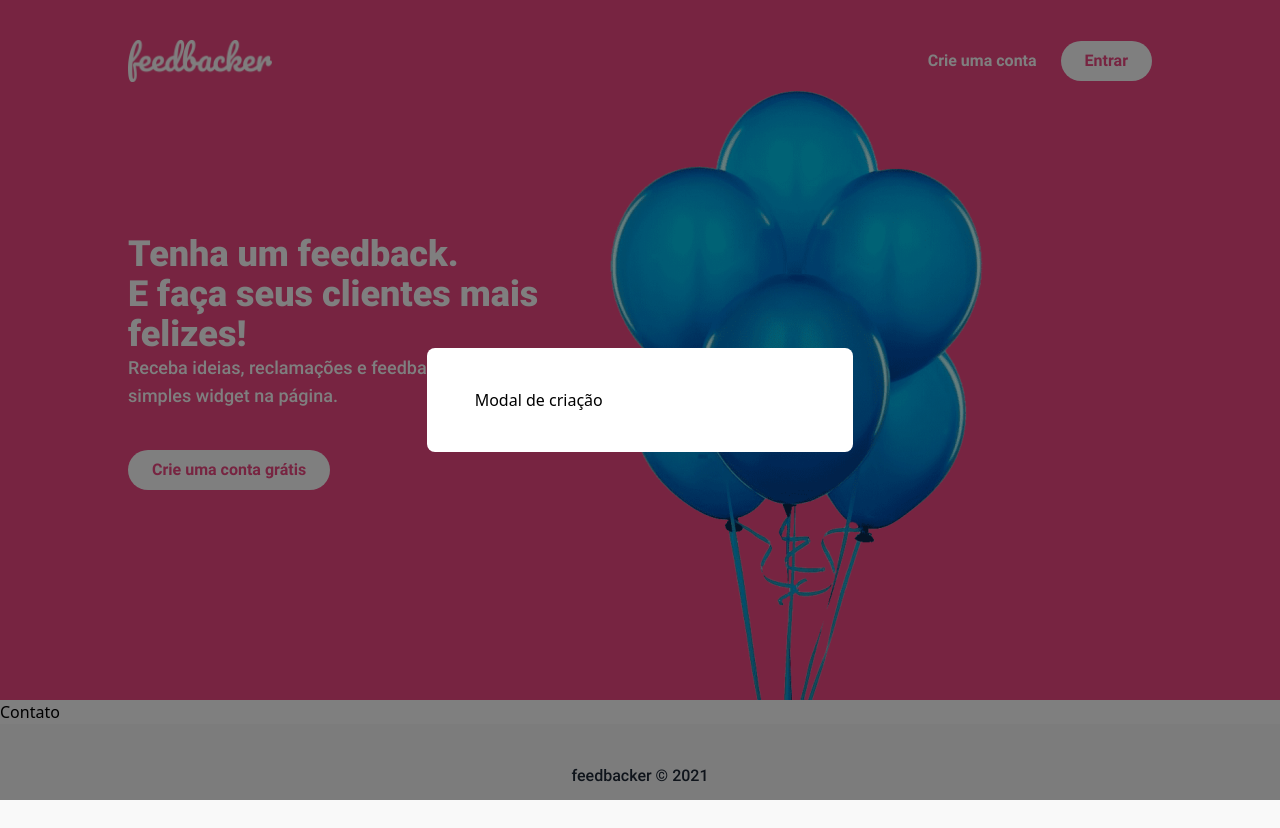
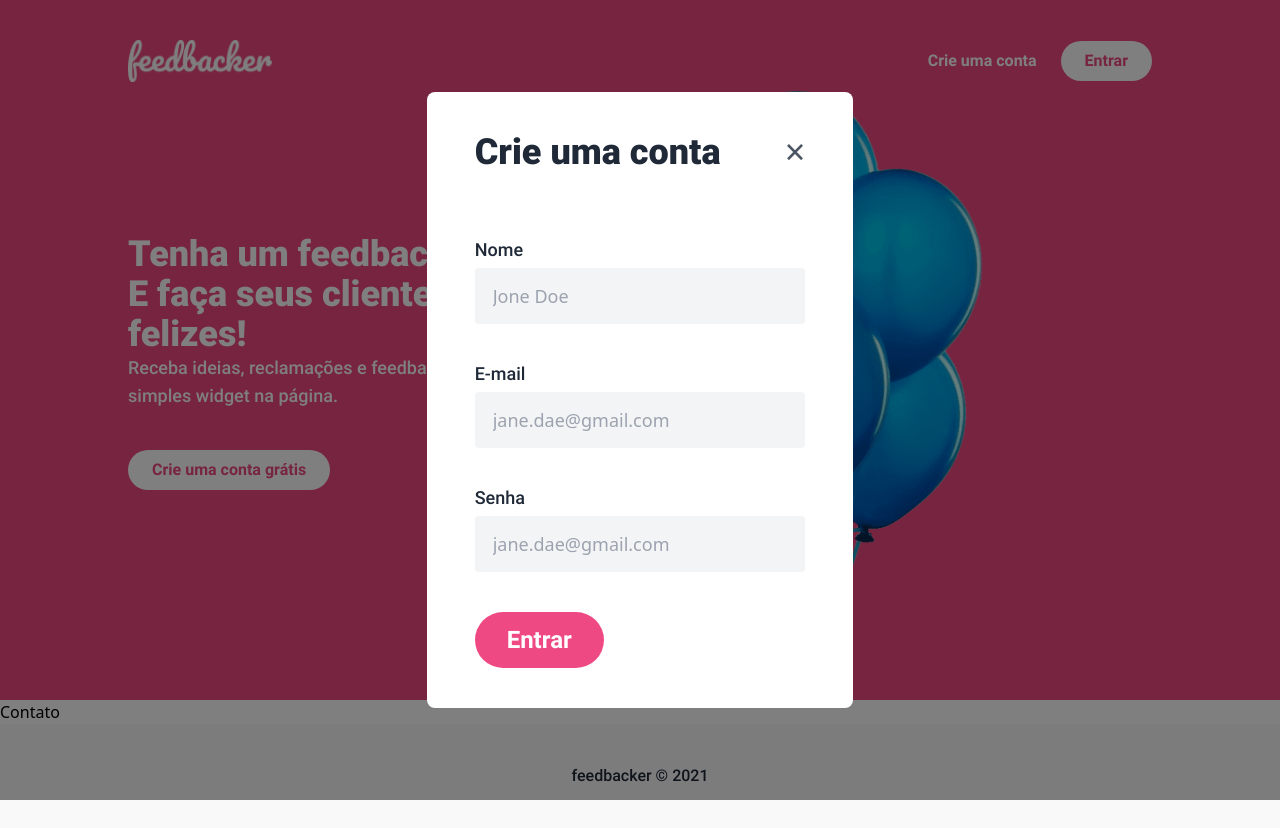
Before and after one commit to LuisSempre/feedbacker, a Vue app: page / in a window 1280 px wide. Both pictures are taken after a click on the button "Crie uma conta". Built offline with nearby package versions, Linux system fonts and the light colour scheme.

Commit message:
Create Modal Cadastro

```diff
--- a/src/components/Icon/Loading.vue
+++ b/src/components/Icon/Loading.vue
@@ -1,10 +1,8 @@
 <template>
-  <svg
-    :width="size"
-    :height="size" viewBox="0 0 22 30" fill="none" xmlns="http://www.w3.org/2000/svg">
+  <svg :width="size" :height="size" viewBox="0 0 22 30" fill="none" xmlns="http://www.w3.org/2000/svg">
     <path
       d="M11 6.81818V10.9091L16.5 5.45455L11 0V4.09091C4.9225 4.09091 0 8.97273 0 15C0 17.1409 0.6325 19.1318 1.705 20.8091L3.7125 18.8182C3.09375 17.6864 2.75 16.3773 2.75 15C2.75 10.4864 6.44875 6.81818 11 6.81818ZM20.295 9.19091L18.2875 11.1818C18.8925 12.3273 19.25 13.6227 19.25 15C19.25 19.5136 15.5512 23.1818 11 23.1818V19.0909L5.5 24.5455L11 30V25.9091C17.0775 25.9091 22 21.0273 22 15C22 12.8591 21.3675 10.8682 20.295 9.19091Z"
-      :fill="color"/>
+      :fill="color" />
   </svg>
 </template>
 
--- a/src/components/ModalCreateAccount/index.vue
+++ b/src/components/ModalCreateAccount/index.vue
@@ -1,13 +1,187 @@
 <template>
-  <h1>Modal de criação</h1>
+  <div class="flex justify-between" id="modal-create-account">
+    <h1 class="text-4xl font-black text-gray-800">
+      Crie uma conta
+    </h1>
+
+    <button
+      @click="close"
+      class="text-4xl text-gray-600 focus:outline-none"
+    >
+      &times;
+    </button>
+  </div>
+
+  <div class="mt-16">
+    <form @submit.prevent="handleSubmit">
+      <label class="block">
+        <span class="text-lg font-medium text-gray-800">Nome</span>
+        <input
+          v-model="state.name.value"
+          type="text"
+          :class="{
+            'border-brand-danger': !!state.name.errorMessage
+          }"
+          class="block w-full px-4 py-3 mt-1 text-lg bg-gray-100 border-2 border-transparent rounded"
+          placeholder="Jone Doe"
+        >
+        <span
+          v-if="!!state.name.errorMessage"
+          class="block font-medium text-brand-danger"
+        >
+          {{ state.name.errorMessage }}
+        </span>
+      </label>
+
+      <label class="block mt-9">
+        <span class="text-lg font-medium text-gray-800">E-mail</span>
+        <input
+          v-model="state.email.value"
+          type="email"
+          :class="{
+            'border-brand-danger': !!state.email.errorMessage
+          }"
+          class="block w-full px-4 py-3 mt-1 text-lg bg-gray-100 border-2 border-transparent rounded"
+          placeholder="jane.dae@gmail.com"
+        >
+        <span
+          v-if="!!state.email.errorMessage"
+          class="block font-medium text-brand-danger"
+        >
+          {{ state.email.errorMessage }}
+        </span>
+      </label>
+
+      <label class="block mt-9">
+        <span class="text-lg font-medium text-gray-800">Senha</span>
+        <input
+          v-model="state.password.value"
+          type="password"
+          :class="{
+            'border-brand-danger': !!state.password.errorMessage
+          }"
+          class="block w-full px-4 py-3 mt-1 text-lg bg-gray-100 border-2 border-transparent rounded"
+          placeholder="jane.dae@gmail.com"
+        >
+        <span
+          v-if="!!state.password.errorMessage"
+          class="block font-medium text-brand-danger"
+        >
+          {{ state.password.errorMessage }}
+        </span>
+      </label>
+
+      <button
+        :disabled="state.isLoading"
+        type="submit"
+        :class="{
+          'opacity-50': state.isLoading
+        }"
+        class="px-8 py-3 mt-10 text-2xl font-bold text-white transition-all duration-150 rounded-full bg-brand-main focus:outline-none"
+      >
+        <icon v-if="state.isLoading" name="loading" class="animate-spin" />
+        <span v-else>Entrar</span>
+      </button>
+    </form>
+  </div>
 </template>
 
 <script>
+import { reactive } from 'vue'
+import { useRouter } from 'vue-router'
+import { useField } from 'vee-validate'
+import { useToast } from 'vue-toastification'
+import useModal from '../../hooks/useModal'
+import Icon from '../Icon'
+import { validateEmptyAndLength3, validateEmptyAndEmail } from '../../utils/validators'
+import services from '../../services'
+
 export default {
+  components: { Icon },
+  setup () {
+    const router = useRouter()
+    const modal = useModal()
+    const toast = useToast()
 
+    const {
+      value: nameValue,
+      errorMessage: nameErrorMessage
+    } = useField('name', validateEmptyAndLength3)
+
+    const {
+      value: emailValue,
+      errorMessage: emailErrorMessage
+    } = useField('email', validateEmptyAndEmail)
+
+    const {
+      value: passwordValue,
+      errorMessage: passwordErrorMessage
+    } = useField('password', validateEmptyAndLength3)
+
+    const state = reactive({
+      hasErrors: false,
+      isLoading: false,
+      name: {
+        value: nameValue,
+        errorMessage: nameErrorMessage
+      },
+      email: {
+        value: emailValue,
+        errorMessage: emailErrorMessage
+      },
+      password: {
+        value: passwordValue,
+        errorMessage: passwordErrorMessage
+      }
+    })
+
+    async function login ({ email, password }) {
+      const { data, errors } = await services.auth.login({ email, password })
+      if (!errors) {
+        window.localStorage.setItem('token', data.token)
+        router.push({ name: 'Feedbacks' })
+        modal.close()
+      }
+
+      state.isLoading = false
+    }
+
+    async function handleSubmit () {
+      try {
+        toast.clear()
+        state.isLoading = true
+
+        const { errors } = await services.auth.register({
+          name: state.name.value,
+          email: state.email.value,
+          password: state.password.value
+        })
+
+        if (!errors) {
+          await login({
+            email: state.email.value,
+            password: state.password.value
+          })
+          return
+        }
+
+        if (errors.status === 400) {
+          toast.error('Ocorreu um erro ao criar a conta')
+        }
+
+        state.isLoading = false
+      } catch (error) {
+        state.isLoading = false
+        state.hasErrors = !!error
+        toast.error('Ocorreu um erro ao criar a conta')
+      }
+    }
+
+    return {
+      state,
+      close: modal.close,
+      handleSubmit
+    }
+  }
 }
 </script>
-
-<style>
-
-</style>
--- a/src/services/auth.js
+++ b/src/services/auth.js
@@ -1,4 +1,26 @@
 export default httpClient => ({
+
+  register: async ({ name, email, password }) => {
+    const response = await httpClient.post('auth/register', {
+      name,
+      email,
+      password
+    })
+    let erros = null
+
+    if (!response.data) {
+      erros = {
+        status: response.request.status,
+        statusText: response.request.statusText
+      }
+    }
+
+    return {
+      data: response.data,
+      erros
+    }
+  },
+
   login: async ({ email, password }) => {
     const response = await httpClient.post('auth/login', {
       email,
```
Also changed, not shown: src/components/ModalLogin/index.vue (+43 -16 lines).
